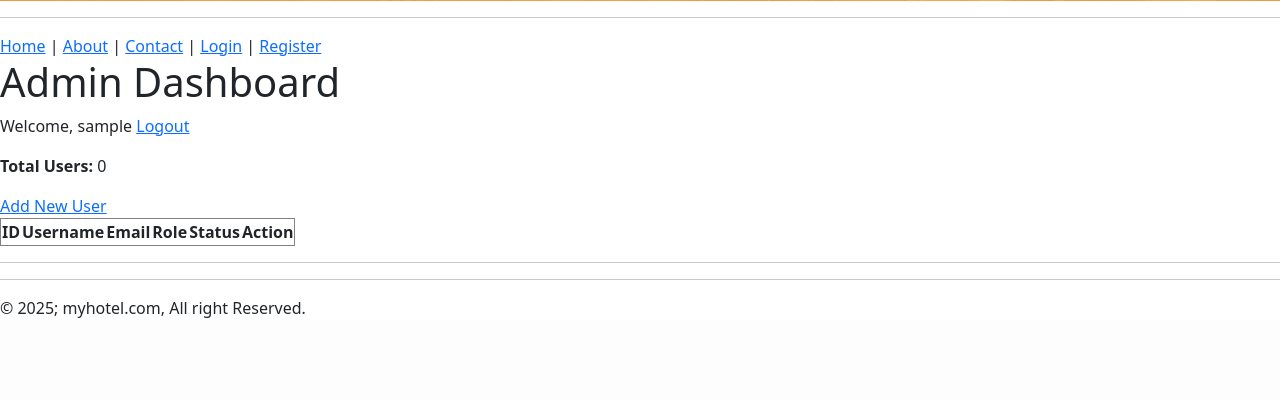
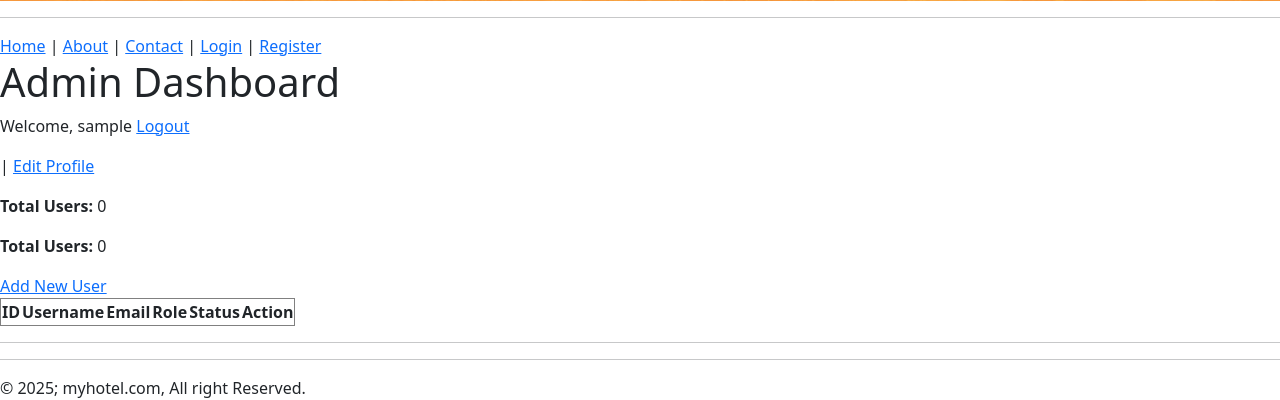
Before and after one commit to drpoudel3785/ai2025a, a Flask app: page /admin/dashboard in a window 1280 px wide. Shown: the part 486-886 px from the top of the page. Before the commit the page ends 804 px from the top, so only its background shows below. Run offline with Flask 3, Linux system fonts and the light colour scheme; the visitor is signed in with stand-in values (Sample User, id 1); data that the repository does not hold is empty.

Commit message:
profile picture

```diff
--- a/vscode/app.py
+++ b/vscode/app.py
@@ -1,7 +1,9 @@
-from flask import Flask, render_template, request, redirect, url_for, session, make_response
+import os
+from flask import Flask, render_template, request, redirect, url_for, session, make_response,  flash
 from flask_mail import Mail, Message
 from itsdangerous import URLSafeTimedSerializer
 from werkzeug.security import generate_password_hash, check_password_hash
+from werkzeug.utils import secure_filename
 
 app = Flask(__name__, template_folder='templates', static_folder='static', static_url_path="/")
 
@@ -19,6 +21,11 @@ mail = Mail(app)
 app.secret_key = 'secret123'
 # Token generator
 serializer = URLSafeTimedSerializer(app.secret_key)
+
+#for profile picture upload
+UPLOAD_FOLDER = 'static/uploads/profiles'
+ALLOWED_EXTENSIONS = {'png', 'jpg', 'jpeg', 'gif'}
+app.config['UPLOAD_FOLDER'] = UPLOAD_FOLDER
 
 import mysql.connector
 # 1. Connect
@@ -86,11 +93,19 @@ def login():
 @app.route('/admin/dashboard')
 def admin_dashboard():
     if 'loggedin' in session and session['role'] == 'admin':
+        user_id=session['id']
         cursor = db.cursor(dictionary=True)
         cursor.execute("SELECT id, username, email, role, status FROM users")
         users = cursor.fetchall()
         total_users = len(users)   # COUNT USERS
-        return render_template('admin/admin_dashboard.html', users=users,  total_users=total_users)
+            # GET
+        cursor.execute("""
+            SELECT fullname, profile_picture
+            FROM user_profile
+            WHERE user_id=%s
+        """, (user_id,))
+        profile = cursor.fetchone()
+        return render_template('admin/admin_dashboard.html', users=users,  total_users=total_users, profile=profile)
 
 
     return redirect(url_for('login'))
@@ -99,7 +114,16 @@ def admin_dashboard():
 @app.route('/user/dashboard')
 def user_dashboard():
     if 'loggedin' in session and session['role'] == 'user':
-        return render_template('user/user_dashboard.html')
+            # GET
+        user_id=session['id']
+        cursor=db.cursor(dictionary=True)
+        cursor.execute("""
+            SELECT fullname, profile_picture
+            FROM user_profile
+            WHERE user_id=%s
+        """, (user_id,))
+        profile = cursor.fetchone()
+        return render_template('user/user_dashboard.html', profile=profile)
     return redirect(url_for('login'))
 
 @app.route('/logout')
@@ -225,7 +249,7 @@ def edit_user(id):
             (username, email, role, status, id)
         )
         db.commit()
-        return redirect(url_for('admin/admin_dashboard'))
+        return redirect(url_for('admin_dashboard'))
 
     cursor.execute("SELECT * FROM users WHERE id=%s", (id,))
     user = cursor.fetchone()
@@ -239,8 +263,71 @@ def delete_user(id):
     cursor.execute("DELETE FROM users WHERE id=%s", (id,))
     db.commit()
 
-    return redirect(url_for('admin/admin_dashboard'))
+    return redirect(url_for('admin_dashboard'))
 
+#allowed file extension
+def allowed_file(filename):
+    return '.' in filename and filename.rsplit('.', 1)[1].lower() in ALLOWED_EXTENSIONS
+
+#edit profile
+@app.route('/edit-profile', methods=['GET', 'POST'])
+def edit_profile():
+    if 'id' not in session:
+        return redirect(url_for('login'))
+
+    user_id = session['id']
+    cursor = db.cursor()
+
+    if request.method == 'POST':
+        fullname = request.form['fullname']
+        file = request.files.get('profile_picture')
+
+        image_path = None
+
+        if file and allowed_file(file.filename):
+            filename = secure_filename(file.filename)
+            image_path = f"uploads/profiles/{user_id}_{filename}"
+            file.save(os.path.join(app.root_path, 'static', image_path))
+            #file.save(os.path.join('static', image_path))
+
+        # check if profile exists
+        cursor.execute("SELECT id FROM user_profile WHERE user_id=%s", (user_id,))
+        exists = cursor.fetchone()
+
+        if exists:
+            if image_path:
+                cursor.execute("""
+                    UPDATE user_profile
+                    SET fullname=%s, profile_picture=%s
+                    WHERE user_id=%s
+                """, (fullname, image_path, user_id))
+            else:
+                cursor.execute("""
+                    UPDATE user_profile
+                    SET fullname=%s
+                    WHERE user_id=%s
+                """, (fullname, user_id))
+        else:
+            cursor.execute("""
+                INSERT INTO user_profile (user_id, fullname, profile_picture)
+                VALUES (%s, %s, %s)
+            """, (user_id, fullname, image_path))
+
+        db.commit()
+        flash('Profile updated successfully')
+        if session['role'] == 'admin':
+            return redirect(url_for('admin_dashboard'))
+        else:
+            return redirect(url_for('user_dashboard'))
+    else:
+        cursor=db.cursor(dictionary=True)
+        cursor.execute("""
+            SELECT fullname, profile_picture
+            FROM user_profile
+            WHERE user_id=%s
+        """, (user_id,))
+        profile = cursor.fetchone()
+        return render_template('edit_profile.html', profile=profile)
 
 if __name__ == '__main__':
     app.run (host="127.0.0.1", port=5000, debug=True)
--- a/vscode/templates/admin/admin_dashboard.html
+++ b/vscode/templates/admin/admin_dashboard.html
@@ -2,6 +2,16 @@
 {% block main %}
 <h1>Admin Dashboard</h1>
 <p>Welcome, {{session.username}} <a href="{{ url_for('logout') }}">Logout</a></p>
+
+{% if profile %}
+<img src="{{ url_for('static', filename=profile.profile_picture) }}"
+     width="60" height="60" style="border-radius:50%;">
+{% endif %}
+
+| <a href="{{ url_for('edit_profile') }}">Edit Profile</a> </p>
+<p><strong>Total Users:</strong> {{ total_users }}</p>
+
+
 <p><strong>Total Users:</strong> {{ total_users }}</p>
 <a href="{{ url_for('add_user') }}">Add New User</a>
 <table border="1">
```
Also changed, not shown: vscode/templates/edit_profile.html (added, +27 -0 lines), vscode/templates/user/user_dashboard.html (+9 -0 lines), vscode/static/uploads/profiles/1_Dr-govinda-kc.jpg (added), vscode/static/uploads/profiles/1_classic_diamnod_meeting.png (added).
